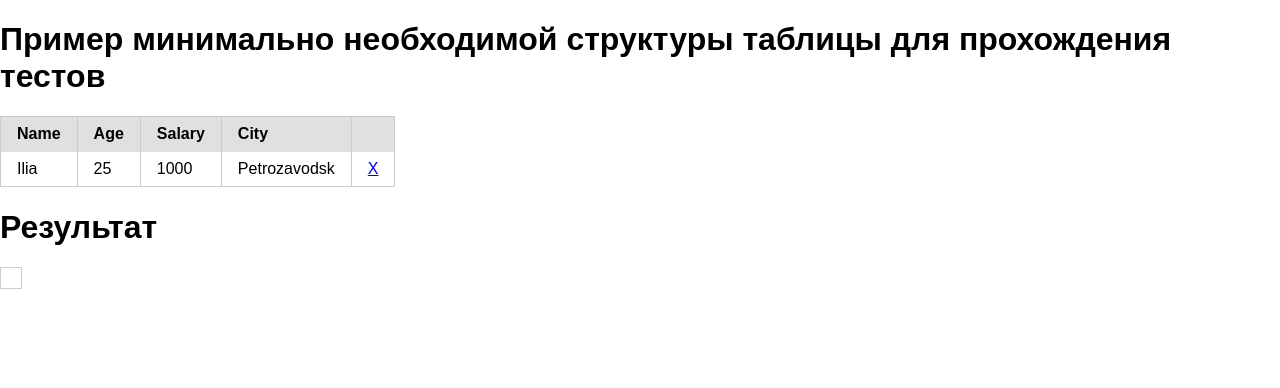
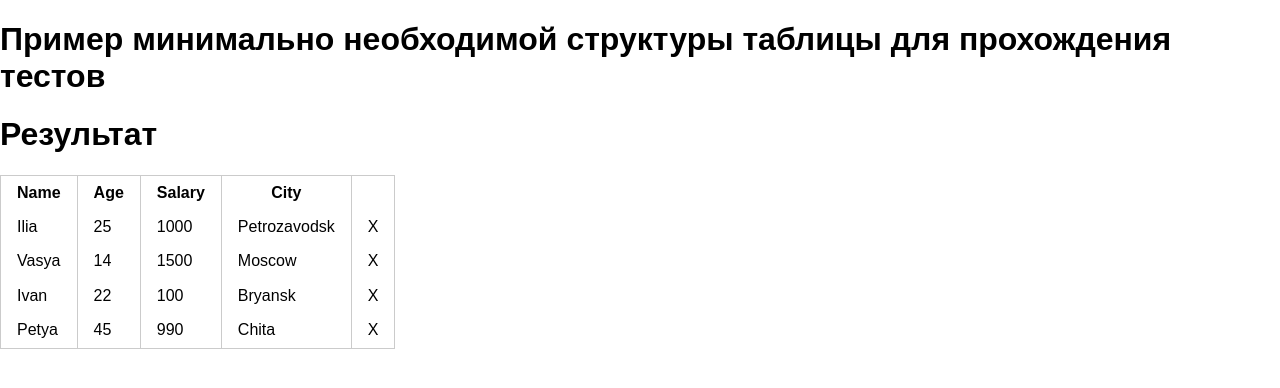
Before and after one commit to js-tasks-ru/jsbasic-20190521_ck93, a website: page 6-module/1-task/index.html in a window 1280 px wide. Drawn offline with nearby package versions, Linux system fonts and the light colour scheme; files that its build step writes are made by us from their sources.

Commit message:
created table creation function

```diff
--- a/6-module/1-task/index.js
+++ b/6-module/1-task/index.js
@@ -16,19 +16,144 @@
      *
      * @constructor
      */
-    class ClearedTable {
+    // class ClearedTable {
 
-        constructor(data) {
-            this.el = document.createElement('table');
-            this.data = data;
+    //     constructor(data) {
+    //         this.el = document.createElement('table');
+    //         this.data = data;
+    //     }
+
+    //     /**
+    //      * Метод который выщывается после удалении строки
+    //      * @param {number} id - идентификатор удаляемого пользователя
+    //      */
+    //     onRemoved(id) {}
+    // }
+
+let rows = [
+    {
+        id: 1,
+        name: 'Ilia',
+        age: 25,
+        salary: 1000,
+        city: 'Petrozavodsk'
+    },
+    {
+        id: 2,
+        name: 'Vasya',
+        age: 14,
+        salary: 1500,
+        city: 'Moscow'
+    },
+    {
+        id: 3,
+        name: 'Ivan',
+        age: 22,
+        salary: 100,
+        city: 'Bryansk'
+    },
+    {
+        id: 4,
+        name: 'Petya',
+        age: 45,
+        salary: 990,
+        city: 'Chita'
+    }
+];
+
+let tableConfiguration = [
+    {
+        title: 'Name',
+        dataIndex: 'name'
+    },
+    {
+        title: 'Age',
+        dataIndex: 'age'
+    },
+    {
+        title: 'Salary',
+        dataIndex: 'salary'
+    },
+    {
+        title: 'City',
+        dataIndex: 'city'
+    },
+    {
+        title: '',
+        render: function (obj) {
+            var removeElement = '<a class="remove-button" data-id="' + obj.id + '">X</a>';
+            return removeElement;
+        },
+
+    }
+];
+
+let ClearedTable = function(rows) {
+    var self = this;
+
+    let renderRow= function(obj, tableConfiguration) {
+        let createdRow = document.createElement('tr');
+        for (let i = 0; i < tableConfiguration.length; i++) {
+            let createdCell = document.createElement('td');
+            let currentKey = tableConfiguration[i].dataIndex;
+
+            let currentValue = tableConfiguration[i].render ? tableConfiguration[i].render(obj) : obj[currentKey];
+
+            createdCell.innerHTML = currentValue;
+            createdRow.appendChild(createdCell);
         }
+        return createdRow;
+    };
 
-        /**
-         * Метод который выщывается после удалении строки
-         * @param {number} id - идентификатор удаляемого пользователя
-         */
-        onRemoved(id) {}
-    }
+    let renderHeaderRow= function(tableConfiguration) {
+        let createdHeaderRow = document.createElement('tr');
+        for (let i = 0; i < tableConfiguration.length; i++) {
+            let createdHeaderCell = document.createElement('th');
+            createdHeaderCell.innerHTML = tableConfiguration[i].title;
+            createdHeaderRow.appendChild(createdHeaderCell);
+        }
+        return createdHeaderRow;
+    };
 
-    window.ClearedTable = ClearedTable;
+    let renderTable = function(arr, tableConfiguration) {
+        let createdTable = document.createElement('table');
+        createdTable.appendChild(renderHeaderRow(tableConfiguration));
+        for (let i = 0; i < arr.length; i++) {
+            createdTable.appendChild(renderRow(arr[i], tableConfiguration));
+        }
+        return createdTable;
+    };
+
+    let applyChanges = function() {
+        let oldTable = document.querySelector('table');
+        if (oldTable) {
+            oldTable.remove();
+        }
+        self.el = renderTable(rows, tableConfiguration);
+        let removeButtons = self.el.querySelectorAll('.remove-button');
+        for (let i = 0; i < removeButtons.length; i++) {
+            removeButtons[i].onclick = function(event) {
+                var target = event.target;
+                let currentId = +target.getAttribute('data-id');
+                let currentRow = target.parentNode.parentNode;
+                currentRow.remove();
+                // rows = rows.filter(function(number) {
+                //     return number.id != currentId;
+                // });
+                self.onRemoved ? self.onRemoved(currentId) : console.log('Из таблицы удален пользователь' + currentId);
+                // applyChanges();
+            };
+        }
+        self.el.classList.add('pure-table');
+    };
+
+    self.onRemoved = function(currentId) {
+        console.log('Из таблицы удален пользователь' + currentId);
+    };
+
+    applyChanges();
+};
+
+window.ClearedTable = ClearedTable;
+
 })();
```
Also changed, not shown: 6-module/1-task/index.html (+1 -0 lines), 6-module/1-task/task.test.js (+2 -2 lines).
